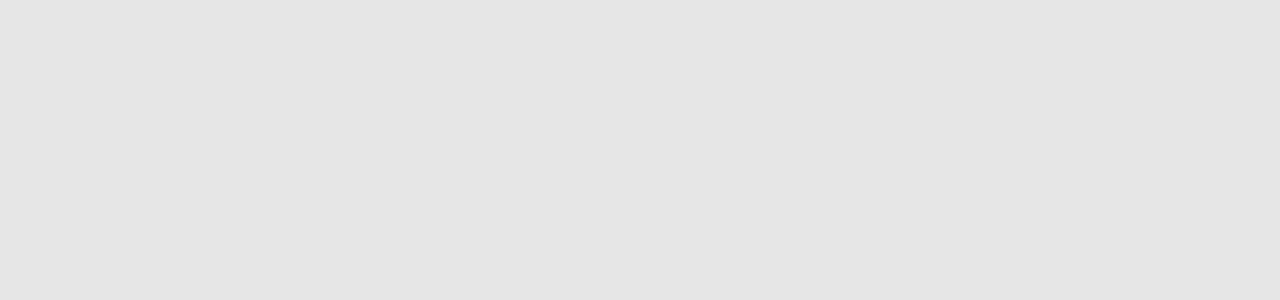
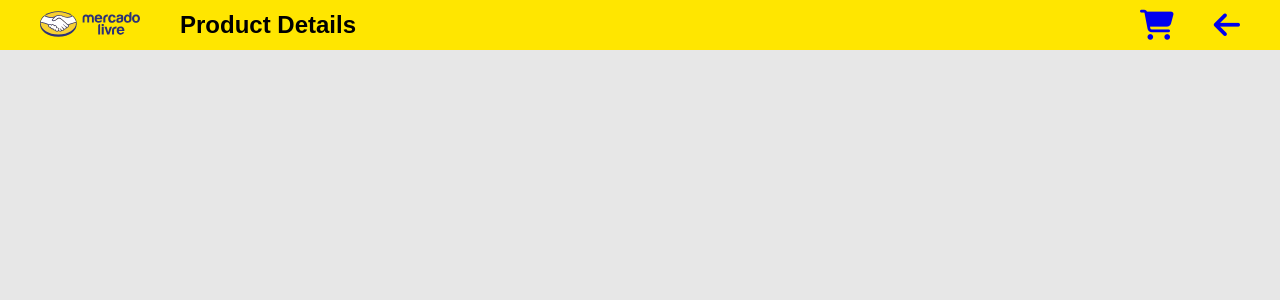
Before and after one commit to CezarMontenegro/web-store, a React (Vite) app: page /productDetails/1 in a window 1280 px wide. Before the commit this address had no page. Shown: the top 300 px of the page. Built offline with nearby package versions, Linux system fonts and the light colour scheme.

Commit message:
all the header in the pages were refactored

```diff
--- a/src/App.tsx
+++ b/src/App.tsx
@@ -13,7 +13,7 @@ function App() {
       <Routes>
         <Route path="/" element={<Home />} />
         <Route path="/shoppingCart" element={<ShoppingCart />} />
-        <Route path="/productDetails" element={<ProductDetails />} />
+        <Route path="/productDetails/:id" element={<ProductDetails />} />
       </Routes>
     </Container>
   )
--- a/src/components/header/Header.styles.ts
+++ b/src/components/header/Header.styles.ts
@@ -4,10 +4,11 @@ export const Container = styled.header`
   display: flex;
   height: 50px;
   width: 100%;
-  justify-content: space-around;
+  justify-content: space-between;
   align-items: center;
   box-sizing: border-box;
   background-color: #ffe600;
+  padding: 0 40px;
 
   img {
     width: 100px;
@@ -89,8 +90,7 @@ export const Container = styled.header`
 
   i {
     font-size: 30px;
-    margin-left: 20px;
-    margin-right: 20px;
+    margin-left: 40px;
     cursor: pointer;
   }
 `
--- a/src/pages/home/productDetails/ProductDetails.styles.ts
+++ b/src/pages/home/productDetails/ProductDetails.styles.ts
@@ -0,0 +1,44 @@
+import styled from 'styled-components';
+
+export const Container = styled.div`
+  width: 100vw;
+  height: 100vh;
+
+  header {
+  display: flex;
+  height: 50px;
+  width: 100%;
+  justify-content: space-between;
+  align-items: center;
+  box-sizing: border-box;
+  padding: 0 40px;
+  background-color: #ffe600;
+  }
+
+  header .title {
+    display: flex;
+    align-items: center;
+  }
+
+  header img {
+    width: 100px;
+    height: 50px;
+    cursor: pointer;
+  }
+
+  header h4 {
+    font-size: 24px;
+    font-weight: bold;
+    margin-left: 40px;
+  }
+
+  header .nav i {
+    font-size: 30px;
+    margin-left: 40px;
+  }
+
+  header div a:visited {
+    color: #000;
+  }
+
+`
--- a/src/pages/home/productDetails/ProductDetails.tsx
+++ b/src/pages/home/productDetails/ProductDetails.tsx
@@ -1,16 +1,34 @@
 import { Link } from 'react-router-dom';
 
+import { useContext } from 'react';
+
+import { APIContext } from '../../../context/APIContext';
+
+import { Container } from './ProductDetails.styles';
+
 function ProductDetails() {
+
+  const { setWasFirstSearchMade, setProductsList } = useContext(APIContext);
+
+  function handleLogo() {
+    setWasFirstSearchMade(false);
+    setProductsList([]);
+
+  }
+
   return (
-    <div>
+    <Container>
       <header>
-        <div className='title'>
-          <i className="fa-solid fa-cart-shopping"></i>
-          <h4>Carrinho de compras</h4>
+        <div className="title">
+          <Link to="/"><img src="../../public/mercado-livre.svg" alt="logo" onClick={handleLogo}/></Link>
+          <h4>Product Details</h4>
         </div>
-        <Link to="/"><i className="fa-solid fa-arrow-left"></i></Link>
+        <div className='nav'>
+          <Link to="/shoppingCart"><i className="fa-solid fa-cart-shopping"></i></Link>
+          <Link to="/"><i className="fa-solid fa-arrow-left"></i></Link>
+        </div>
       </header>
-    </div>
+    </Container>
   )
 }
 
--- a/src/pages/shoppingCart/ShoppingCart.styles.ts
+++ b/src/pages/shoppingCart/ShoppingCart.styles.ts
@@ -1,30 +1,43 @@
 import styled from 'styled-components';
 
 export const Container = styled.header`
+  width: 100vw;
+  height: 100vh;
+
+  header {
   display: flex;
   height: 50px;
   width: 100%;
   justify-content: space-between;
   align-items: center;
   box-sizing: border-box;
-  padding: 0 1%;
+  padding: 0 40px;
+  background-color: #ffe600;
+  }
 
-.title {
+  header .title {
     display: flex;
     align-items: center;
   }
 
-.title h4 {
-  font-size: 24px;
+  header img {
+    width: 100px;
+    height: 50px;
+    cursor: pointer;
   }
 
-  i {
-    font-size: 30px;
-    cursor: pointer;
-    margin-right: 20px;
+  header h4 {
+    font-size: 24px;
+    font-weight: bold;
+    margin-left: 40px;
   }
 
-  a:visited {
+  header .nav i {
+    font-size: 30px;
+    margin-left: 40px;
+  }
+
+  header div a:visited {
     color: #000;
   }
 `
--- a/src/pages/shoppingCart/ShoppingCart.tsx
+++ b/src/pages/shoppingCart/ShoppingCart.tsx
@@ -1,15 +1,31 @@
-import { Container } from './ShoppingCart.styles';
 import { Link } from 'react-router-dom';
 
+import { useContext } from 'react';
+
+import { APIContext } from '../../context/APIContext';
+
+import { Container } from './ShoppingCart.styles';
+
 function ShoppingCart() {
+  const { setWasFirstSearchMade, setProductsList } = useContext(APIContext);
+
+  function handleLogo() {
+    setWasFirstSearchMade(false);
+    setProductsList([]);
+
+  }
   return (
     <Container>
-      <div className='title'>
-        <i className="fa-solid fa-cart-shopping"></i>
-        <h4>Carrinho de compras</h4>
-      </div>
-      <Link to="/"><i className="fa-solid fa-arrow-left"></i></Link>
-    </Container>
+      <header>
+        <div className='title'>
+          <Link to="/"><img src="../../public/mercado-livre.svg" alt="logo" onClick={handleLogo}/></Link>
+          <h4>Shopping Cart</h4>
+        </div>
+        <div className='nav'>
+          <Link to="/"><i className="fa-solid fa-arrow-left"></i></Link>
+        </div>
+      </header>
+  </Container>
   )
 }
 
```
Lines whose indentation alone changed are shown as unchanged.
